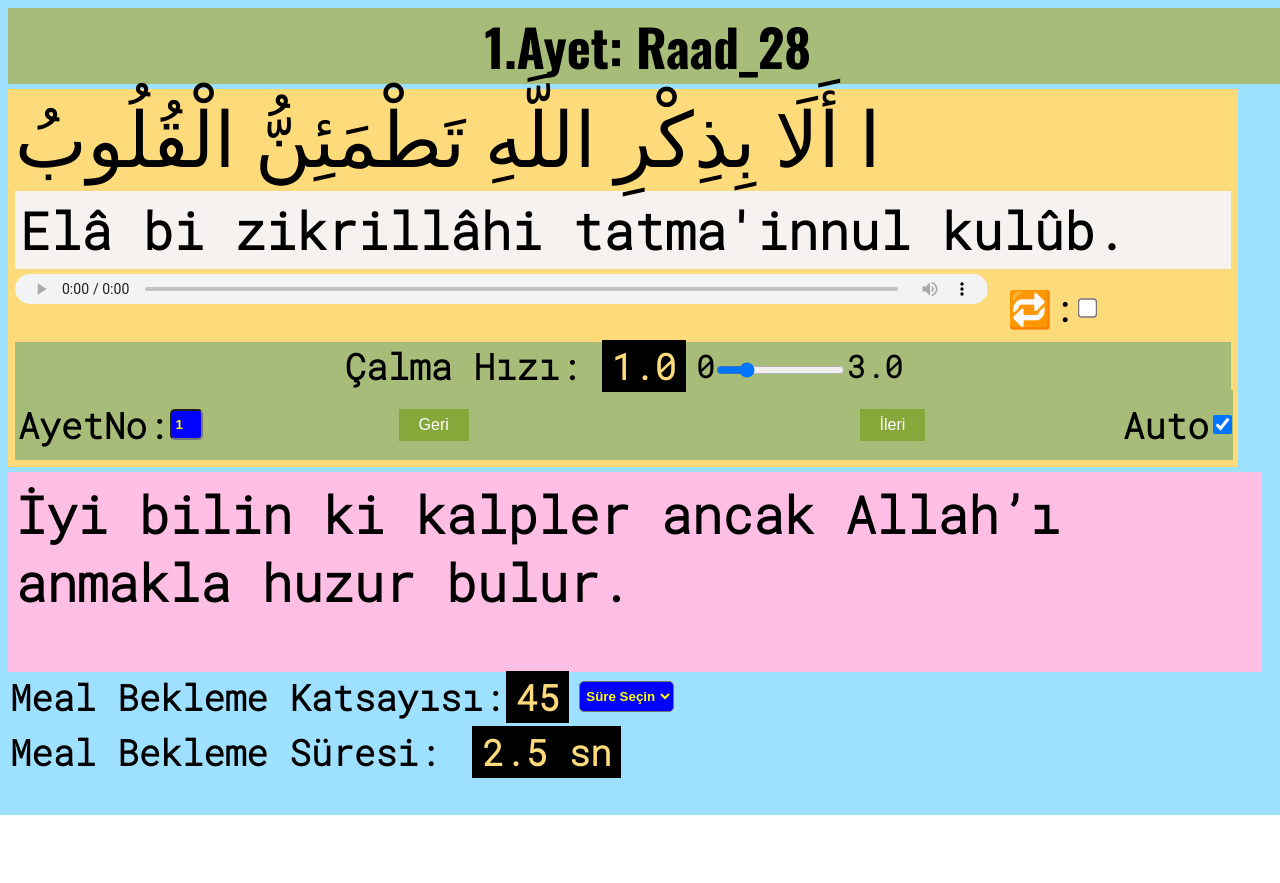
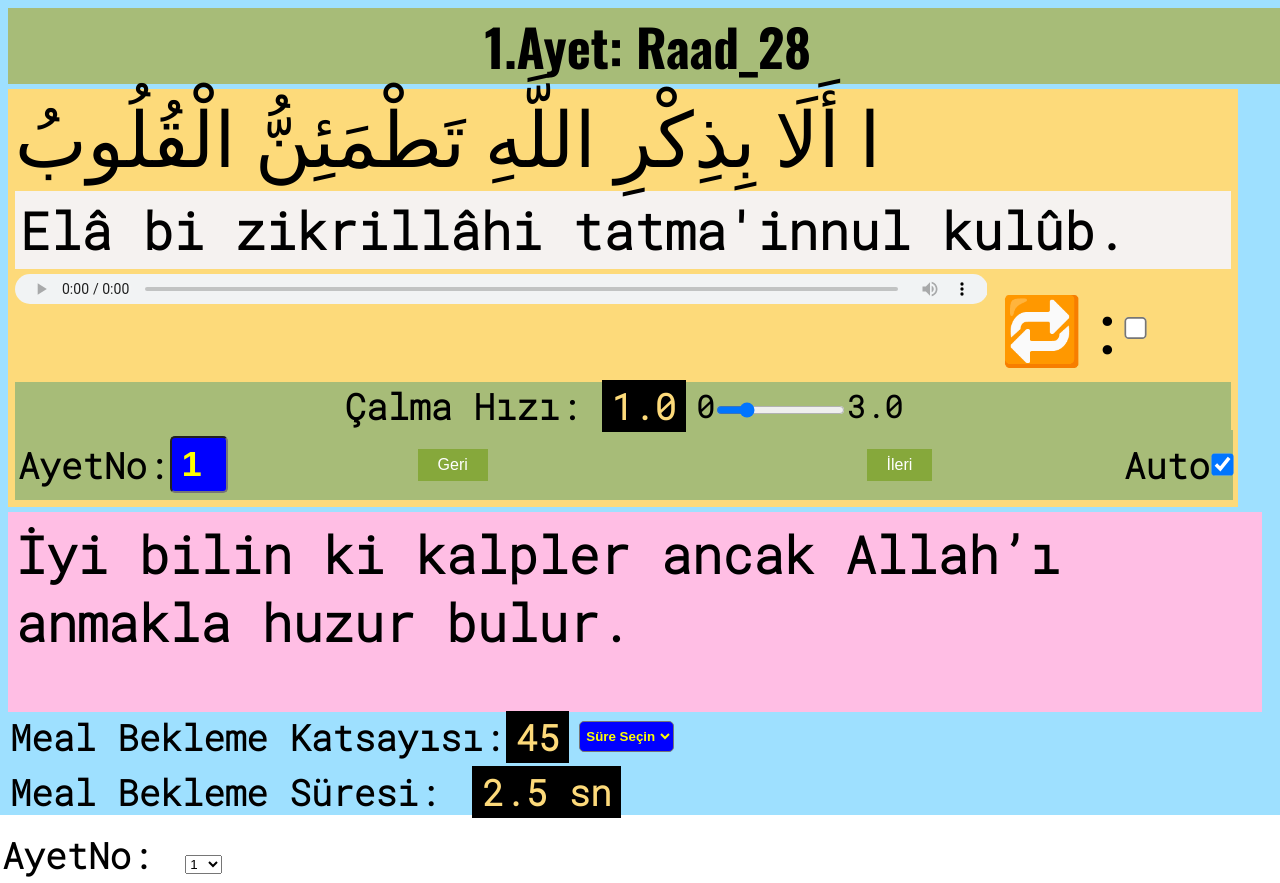
Before and after one commit to mymerih/30_Ayet, a plain HTML site: page index.html in a window 1280 px wide. Before the commit the page ends 815 px from the top, so only its background shows below. Drawn offline with nearby package versions, Linux system fonts and the light colour scheme; a web font is replaced by a local one.

Commit message:
v2.7 Kucuk duzeltmeler

```diff
--- a/index.html
+++ b/index.html
@@ -99,7 +99,8 @@
     }
 
     label[for='ayetTekrar'] {
-      margin-left: 20px;
+      margin-left: 1vw;
+      font-size: 1.3rem;
       /* border: 2px solid red; */
     }
 
@@ -162,17 +163,18 @@
 
     #ayet-no {
       background-color: #0000ff;
+      font-size: 0.7rem;
       color: yellow;
       font-weight: 700;
       padding: 6px 2px;
       border-radius: 5px;
       text-align: center;
-      width: 25px;
+      width: 50px;
     }
 
     input[type="checkbox"] {
-      margin-left: 5px;
-      transform: scale(1.5);
+      margin-left: ;
+      transform: scale(1.7);
     }
 
     .meal_bekleme_container {
@@ -283,7 +285,29 @@
     </div>
   </div>
 
+  <label for="ayetNum">AyetNo:</label>
+  <select id="ayetNum" onchange="updateCounter(this.value)">
+  </select>
 
+  <script>
+    const ayetNoDropdown = document.getElementById("ayetNum");
+
+// Use Array.from to generate the options and join them into a single HTML string
+let array= Array.from({ length: 30 }, (_, i) => {
+  const value = i + 1;
+  return `<option value="${value}">${value}</option>`;
+});
+let string = array.join("");
+ayetNoDropdown.innerHTML = string;
+console.log('ayetNoDropdown.innerHTML :>> ', ayetNoDropdown.innerHTML);
+// Example function to handle value change
+function updateCounter(value) {
+  // console.log("Selected Ayet:", value);
+}
+
+
+
+  </script>
 </body>
 
 </html>
--- a/script.js
+++ b/script.js
@@ -205,7 +205,7 @@ const arabic_okunus_contaniner = document.querySelector(
 const audio_element = document.querySelector(".audio");
 const next_Button = document.querySelector("#next-ayet");
 const prev_Button = document.querySelector("#prev-ayet");
-const ayet_counter_Button = document.querySelector("#ayet-no");
+const ayetJumpInput = document.querySelector("#ayet-no");
 const ayetTekrar_checkbox = document.querySelector("#ayetTekrar");
 const auto_play = document.querySelector("#auto-play");
 const meal_bekleme_suresi_input = document.querySelector(
@@ -234,7 +234,7 @@ let mealPlayRate = 1.0;
 // ANA Fonksiyon, Metin Animasyon ve Ayet Seslendirme
 const next = () => {
   // Ayet sayici ve oynatma hizi belirleme
-  ayet_counter_Button.value = counter + 1;
+  ayetJumpInput.value = counter + 1;
   determinePlaybackRate();
   determineMealBeklemeSuresi();
 
@@ -312,11 +312,15 @@ prev_Button.addEventListener("click", () => {
   determineMealBeklemeSuresi();
 });
 
-ayet_counter_Button.addEventListener("change", (e) => {
+// Ayet atlatma Girisi
+ayetJumpInput.addEventListener("change", (e) => {
   counter = (parseInt(e.target.value) - 1) % mealler.length;
-  ayet_counter_Button.blur();
+  ayetJumpInput.blur();
   next();
 });
+ayetJumpInput.addEventListener('wheel', (e) => {
+  e.preventDefault(); // Prevent default scroll behavior
+}, {passive: false});
 
 // Auto Play checkbox'i dinleyerek programi baslatma
 auto_play.addEventListener("input", () => {
```
